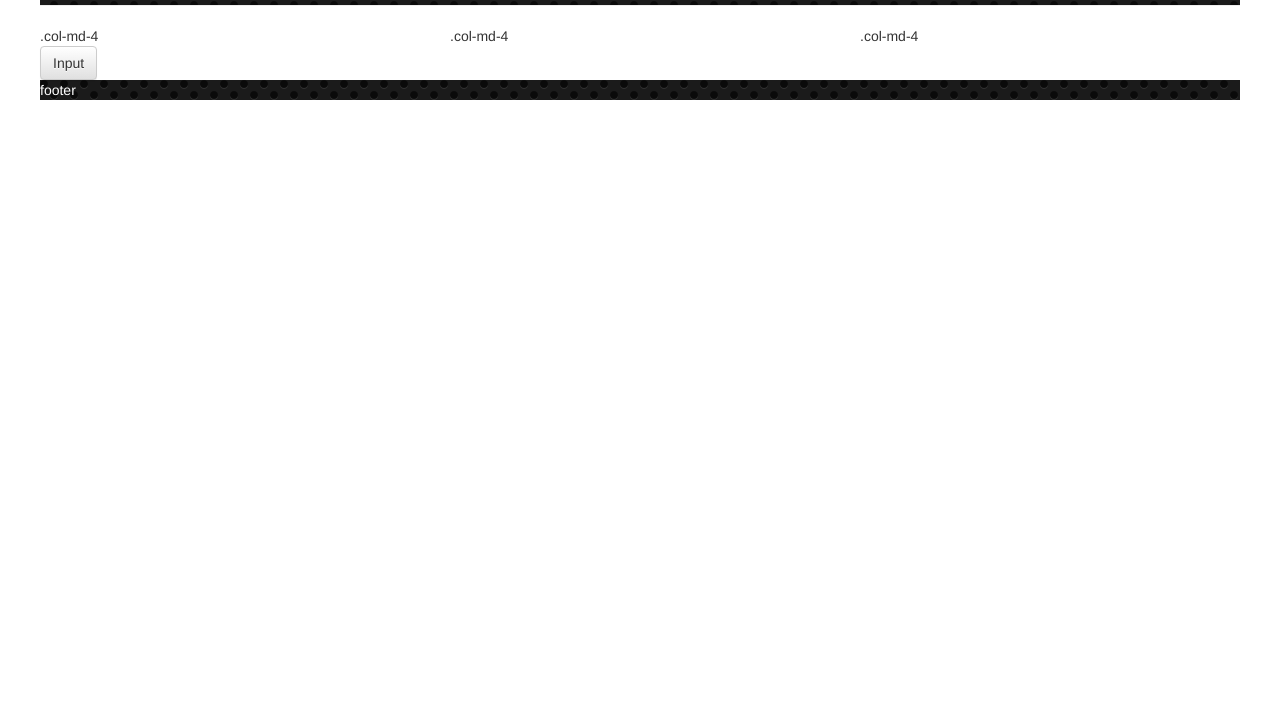
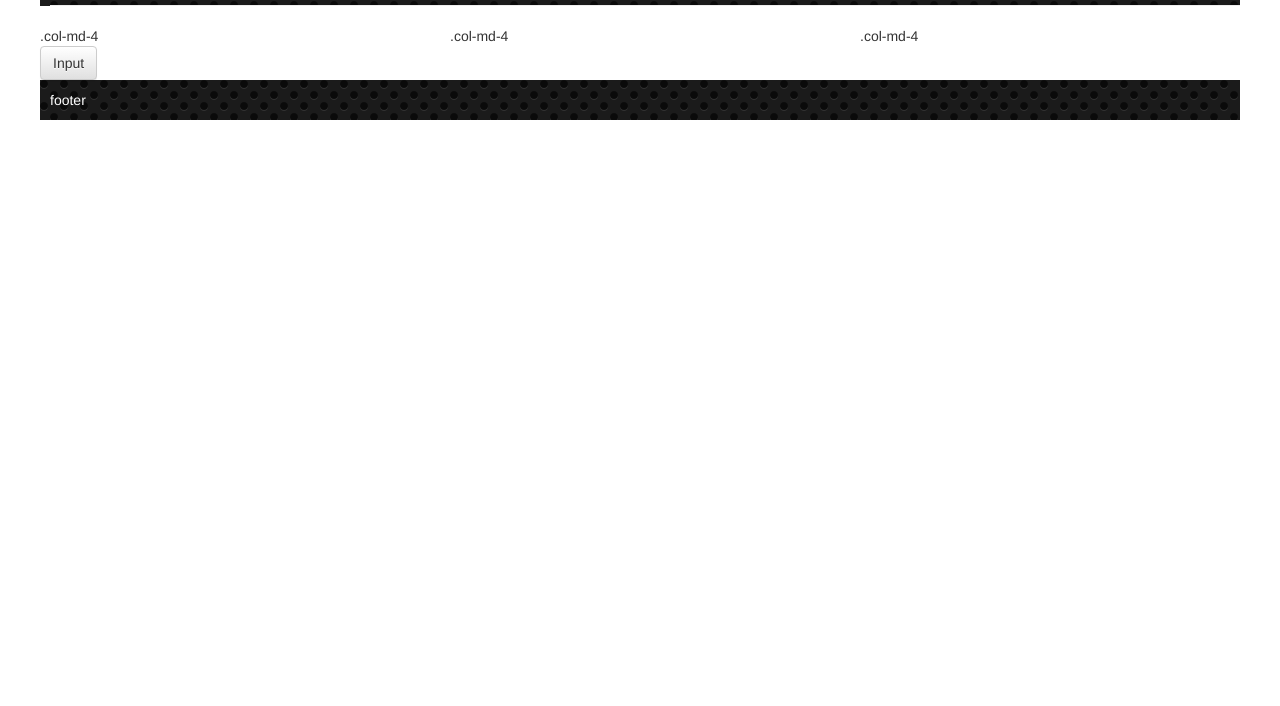
Before and after one commit to millardseto/template, a plain HTML site: page index.html in a window 1280 px wide. Shown: the part 94-800 px from the top of the page. Drawn offline with nearby package versions, Linux system fonts and the light colour scheme.

Commit message:
Adds left padding

```diff
--- a/css/master.css
+++ b/css/master.css
@@ -2,6 +2,7 @@ header, footer {
   background-image: url("../images/b11.png");
   background-repeat: repeat;
   color: white;
+  padding-left: 1rem;
 }
 
 body {
@@ -10,5 +11,7 @@ body {
 }
 
 footer {
+  padding-top: 1rem;
+  padding-bottom: 1rem;
 
 }
```
